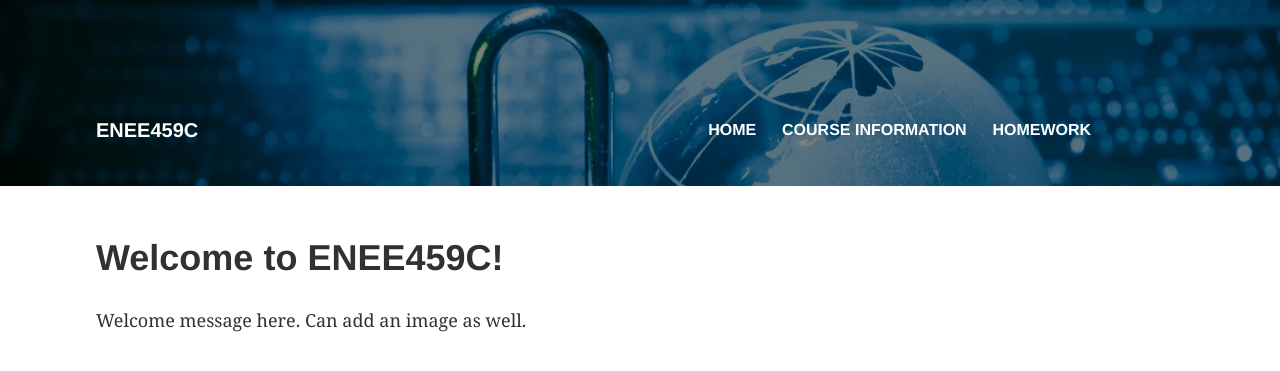
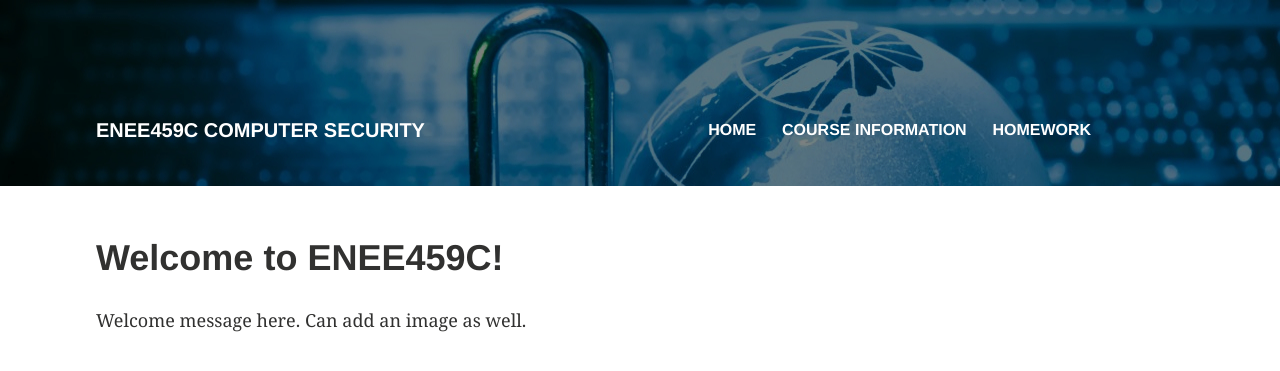
Before and after one commit to serrintine/serrintine.github.io, a Jekyll site: the page built from index.md, in a window 1280 px wide. Shown: the top 371 px of the page. Built offline with Jekyll 4.4.1, drawn with Linux system fonts in a browser that asks for light colours; some of the changed lines change nothing that is shown.

Commit message:
Updated _config.yml

```diff
--- a/_config.yml
+++ b/_config.yml
@@ -1,7 +1,7 @@
 # Site wide configuration
 
-title: ENEE459C
-description: Computer Security
+title: ENEE459C Computer Security
+description:
 logo: # 120x120 px default image used for Twitter summary card
 teaser: # 400x250 px default teaser image used in image archive grid
 locale:
```
